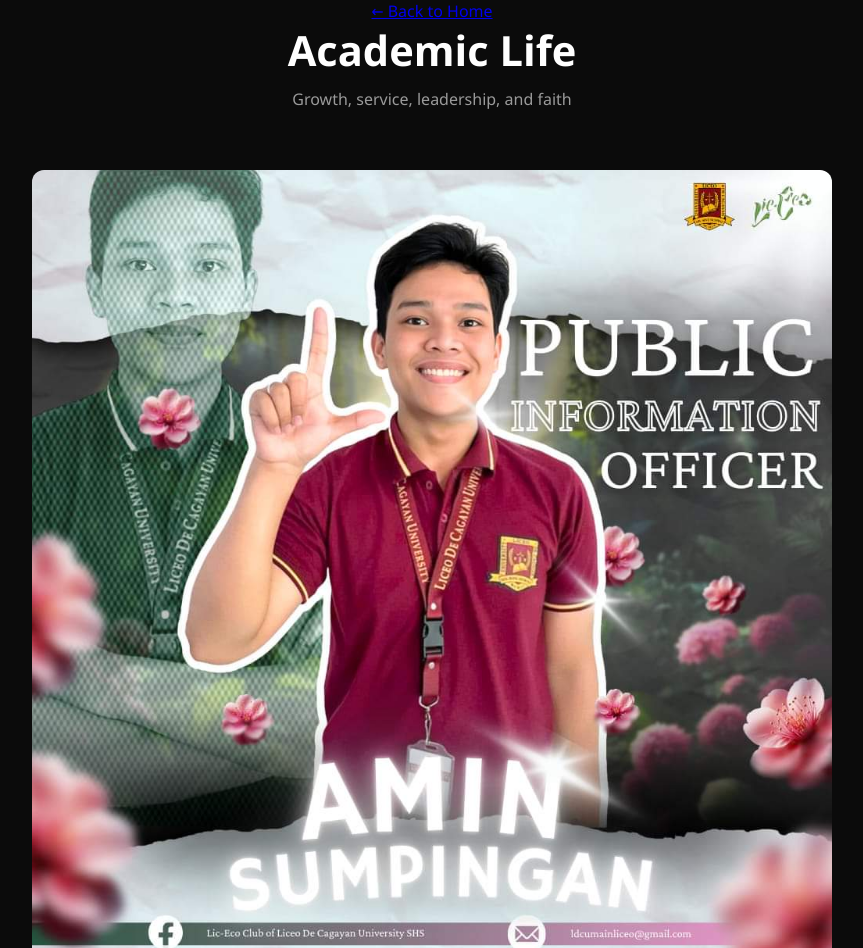
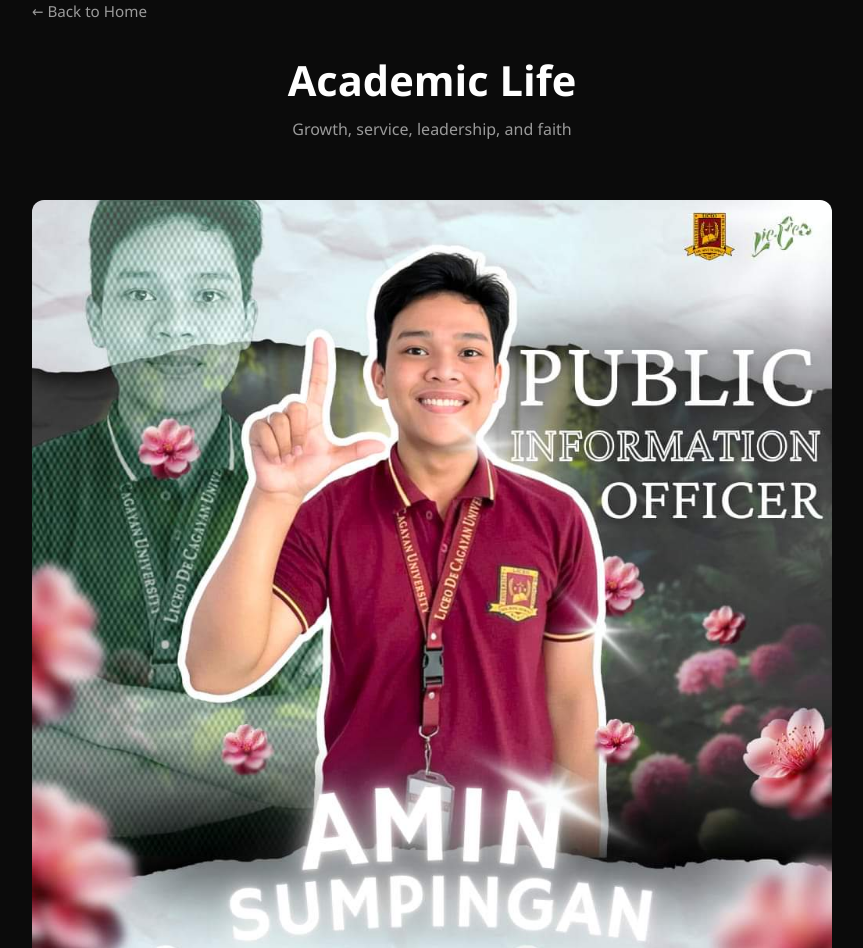
Before and after one commit to not-nash/not-nash.github.io, a plain HTML site: page academic.html in a window 1280 px wide. Shown: the top 948 px of the page, without its empty margins (208-1071 px from the left). Drawn offline with Linux system fonts and the light colour scheme.

Commit message:
Update style.css

```diff
--- a/style.css
+++ b/style.css
@@ -154,6 +154,25 @@ footer {
 }
 
 /* =========================
+   BACK TO HOME NAV
+========================= */
+.back-nav {
+    text-align: left;
+    margin-bottom: 30px;
+}
+
+.back-nav a {
+    text-decoration: none;
+    color: #9a9a9a;
+    font-size: 0.95rem;
+    transition: color 0.3s ease;
+}
+
+.back-nav a:hover {
+    color: #ffffff;
+}
+
+/* =========================
    RESPONSIVE
 ========================= */
 @media (max-width: 600px) {
```
